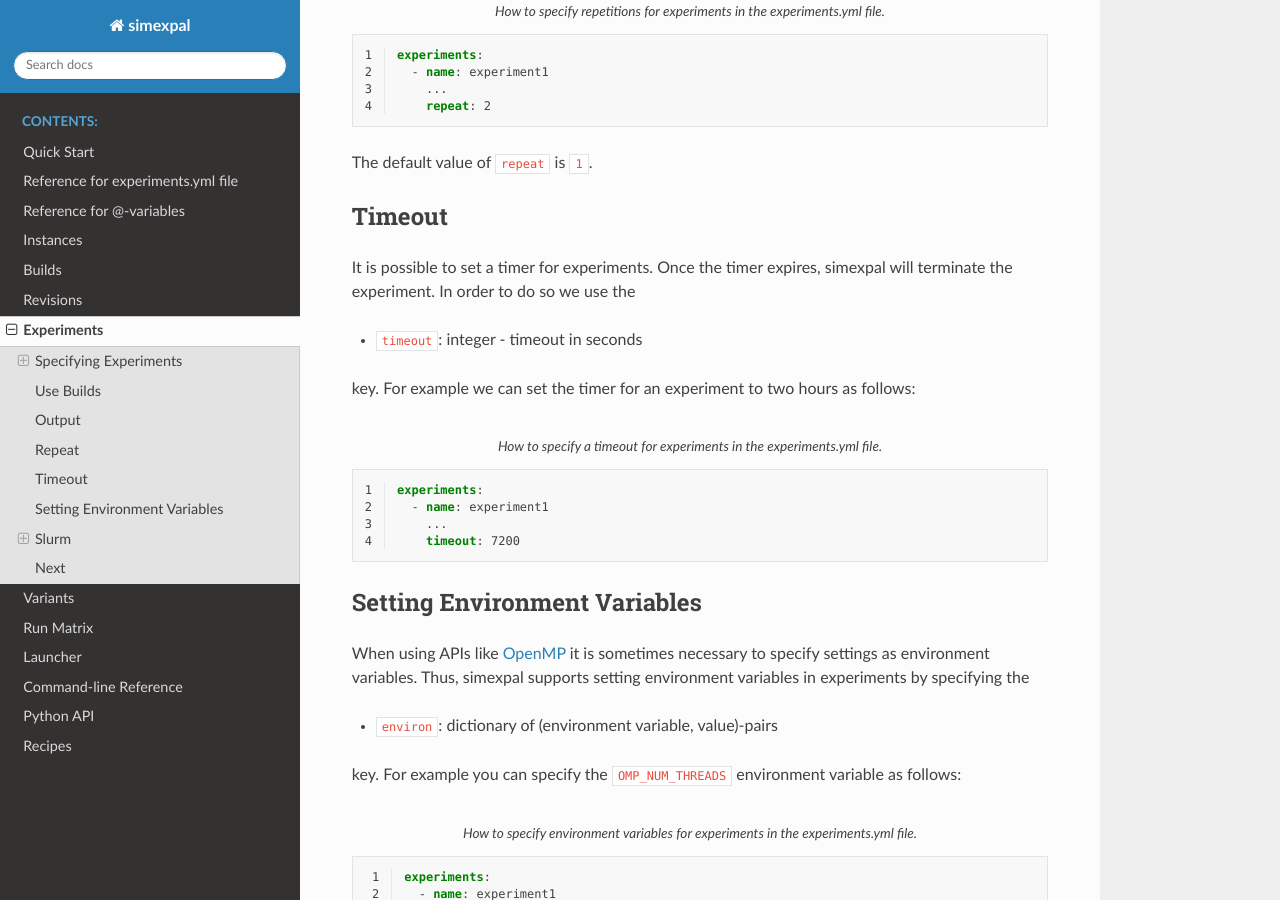
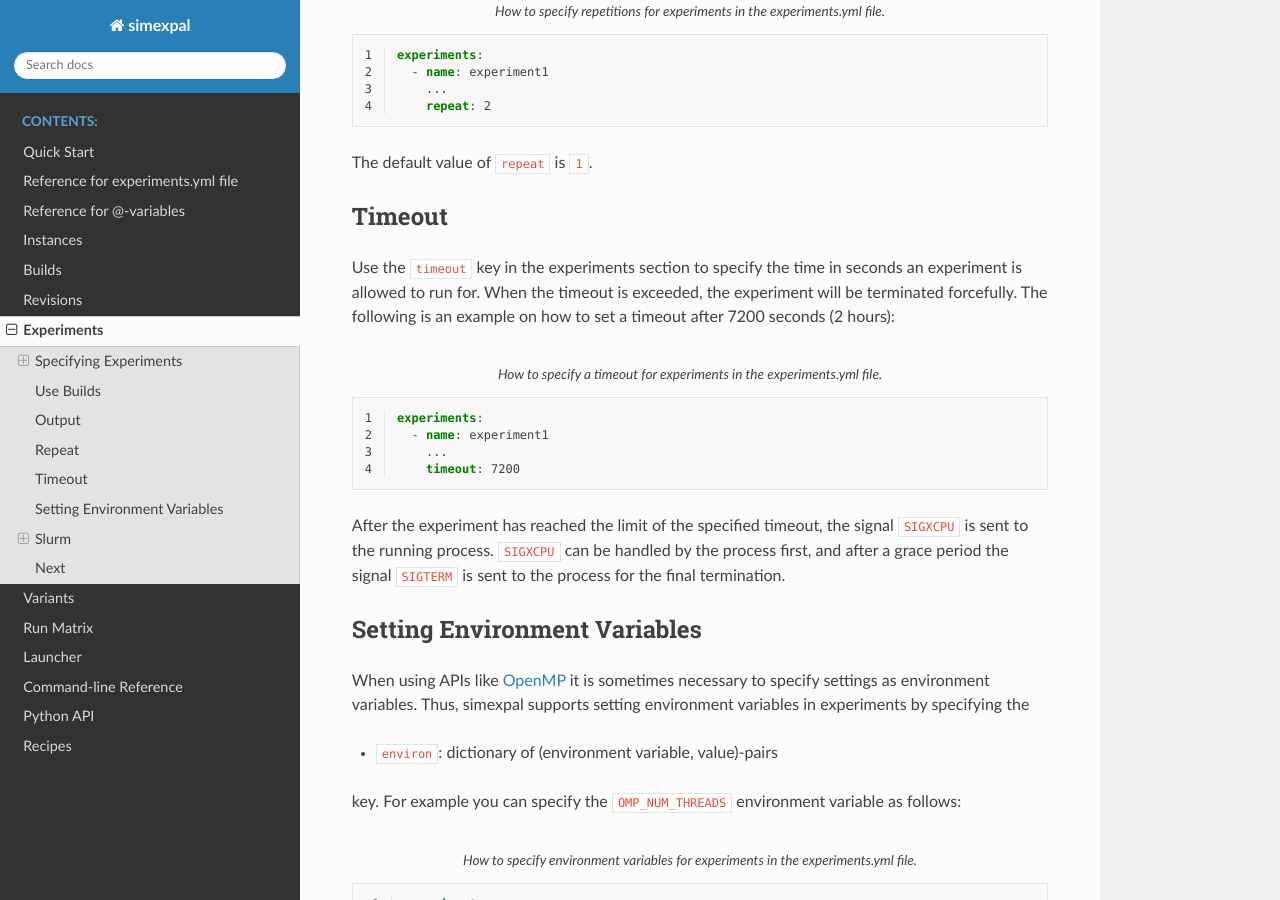
Before and after one commit to hu-macsy/simexpal, a Sphinx documentation site: the page built from docs/experiments.rst, in a window 1280 px wide and 900 px high, scrolled down 5274 px. Built offline with Sphinx 7.4.7 and the Read the Docs theme 2.0.0, drawn with Linux system fonts in a browser that asks for light colours.

Commit message:
Revised timeout documentation.
Including a description of the signaling behaviour of simex after timing out.

```diff
--- a/docs/experiments.rst
+++ b/docs/experiments.rst
@@ -264,12 +264,10 @@ The default value of ``repeat`` is ``1``.
 Timeout
 -------
 
-It is possible to set a timer for experiments. Once the timer expires, simexpal will terminate the
-experiment. In order to do so we use the
-
-- ``timeout``: integer - timeout in seconds
-
-key. For example we can set the timer for an experiment to two hours as follows:
+Use the ``timeout`` key in the experiments section to specify the time in
+seconds an experiment is allowed to run for. When the timeout is exceeded, the
+experiment will be terminated forcefully. The following is an example on how to
+set a timeout after 7200 seconds (2 hours):
 
 .. code-block:: YAML
    :linenos:
@@ -279,6 +277,11 @@ key. For example we can set the timer for an experiment to two hours as follows:
      - name: experiment1
        ...
        timeout: 7200
+
+After the experiment has reached the limit of the specified timeout, the signal
+``SIGXCPU`` is sent to the running process. ``SIGXCPU`` can be handled by the
+process first, and after a grace period the signal ``SIGTERM`` is sent to the
+process for the final termination.
 
 .. _ExperimentsSettingEnvironmentVariables:
 
```
